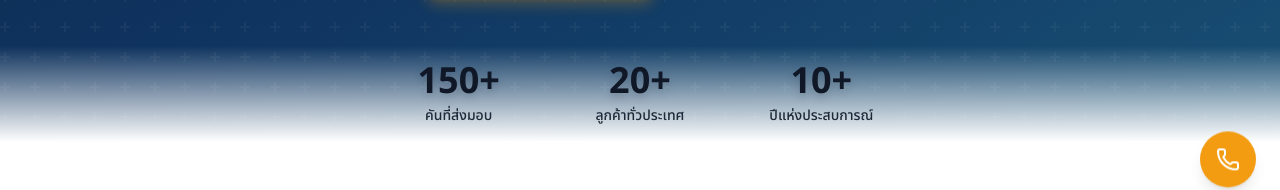
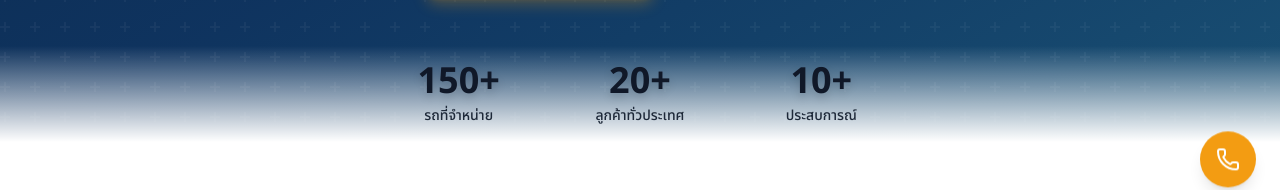
Before and after one commit to qmayakiq/truk-phutraksa, a Next.js app: page / in a window 1280 px wide. Shown: the part 578-768 px from the top of the page. Built offline with nearby package versions, Linux system fonts and the light colour scheme.

Commit message:
fix: make HeroSection stats dynamic - read from admin data

```diff
--- a/src/components/HeroSection.tsx
+++ b/src/components/HeroSection.tsx
@@ -88,18 +88,16 @@ export default function HeroSection({ data }: { data?: any }) {
 
         {/* Stats */}
         <div className="mt-16 grid grid-cols-3 gap-8 max-w-lg mx-auto">
-          <div>
-            <div className="text-3xl sm:text-4xl font-bold text-gray-900 drop-shadow-lg">150+</div>
-            <div className="text-sm text-gray-800 mt-1 font-medium">คันที่ส่งมอบ</div>
-          </div>
-          <div>
-            <div className="text-3xl sm:text-4xl font-bold text-gray-900 drop-shadow-lg">20+</div>
-            <div className="text-sm text-gray-800 mt-1 font-medium">ลูกค้าทั่วประเทศ</div>
-          </div>
-          <div>
-            <div className="text-3xl sm:text-4xl font-bold text-gray-900 drop-shadow-lg">10+</div>
-            <div className="text-sm text-gray-800 mt-1 font-medium">ปีแห่งประสบการณ์</div>
-          </div>
+          {(data?.stats || [
+            { id: 1, label: "คันที่ส่งมอบ", value: "150+" },
+            { id: 2, label: "ลูกค้าทั่วประเทศ", value: "20+" },
+            { id: 3, label: "ปีแห่งประสบการณ์", value: "10+" }
+          ]).slice(0, 3).map((stat: any, index: number) => (
+            <div key={stat.id || index}>
+              <div className="text-3xl sm:text-4xl font-bold text-gray-900 drop-shadow-lg">{stat.value}</div>
+              <div className="text-sm text-gray-800 mt-1 font-medium">{stat.label}</div>
+            </div>
+          ))}
         </div>
       </div>
 
```
